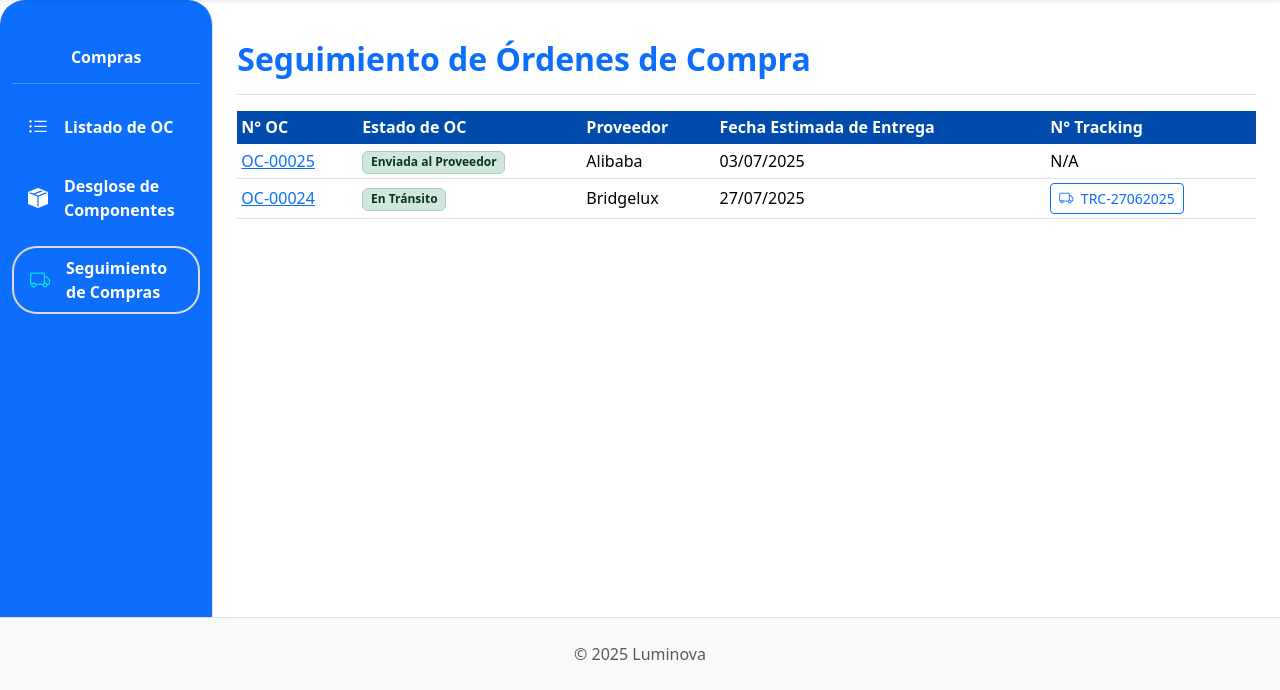
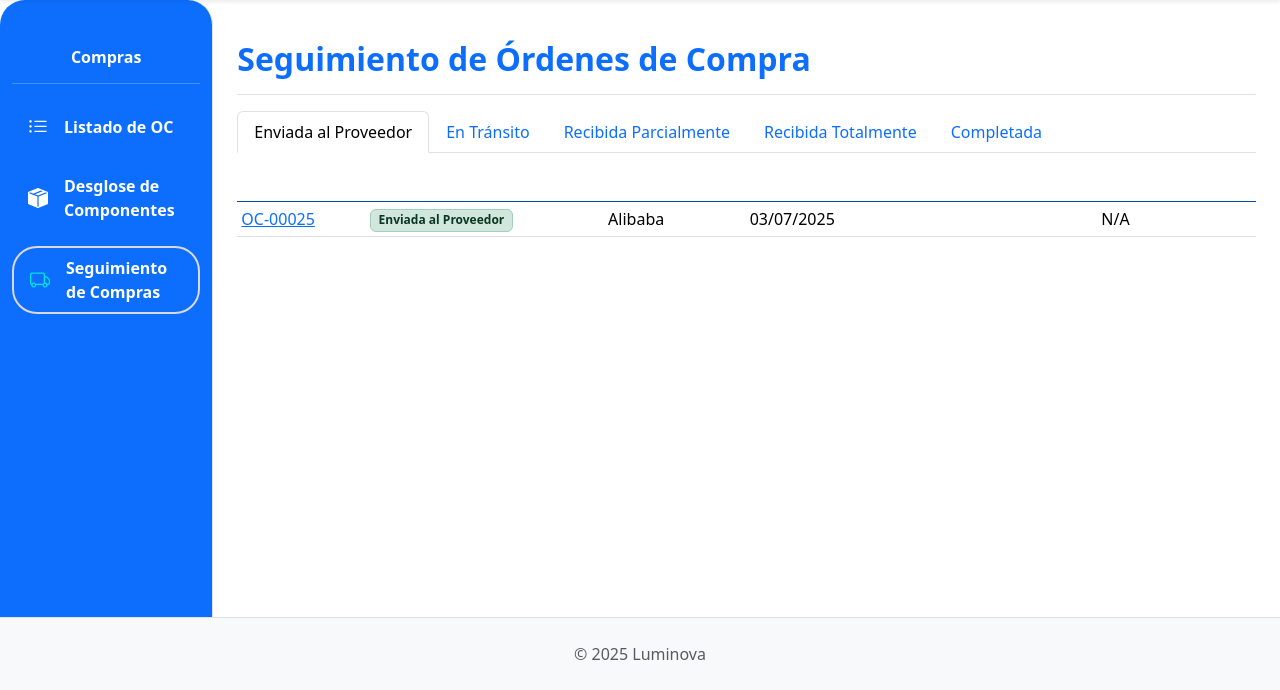
Before and after one commit to dgimenezdeveloper/refactor_luminova, a Django app: page /compras/compras/seguimiento/ in a window 1280 px wide. Shown: the part 110-800 px from the top of the page. Run offline with Django 5.2, Linux system fonts and the light colour scheme; a user stored in the database is signed in; data comes from the database, SQL or seed files in the repository; both versions use the stored data as it was after the commit; data that the repository does not hold is empty; some libraries are stand-ins or nearby versions.

Commit message:
Solucionado Pestañas en OC

```diff
--- a/App_LUMINOVA/templates/compras/seguimiento.html
+++ b/App_LUMINOVA/templates/compras/seguimiento.html
@@ -12,19 +12,29 @@
     <h1 class="h2 fw-bold text-primary">Seguimiento de Órdenes de Compra</h1>
 </div>
 
-<div class="table-responsive mt-3">
+<ul class="nav nav-tabs" id="ocTabs" role="tablist">
+  {% for estado, nombre, ocs in estados_oc_tabs %}
+    <li class="nav-item" role="presentation">
+      <button class="nav-link {% if forloop.first %}active{% endif %}" id="tab-{{ estado }}" data-bs-toggle="tab" data-bs-target="#tab-content-{{ estado }}" type="button" role="tab" aria-controls="tab-content-{{ estado }}" aria-selected="{% if forloop.first %}true{% else %}false{% endif %}">{{ nombre }}</button>
+    </li>
+  {% endfor %}
+</ul>
+<div class="tab-content mt-3" id="ocTabsContent">
+  {% for estado, nombre, ocs in estados_oc_tabs %}
+    <div class="tab-pane fade {% if forloop.first %}show active{% endif %}" id="tab-content-{{ estado }}" role="tabpanel" aria-labelledby="tab-{{ estado }}">
+      <div class="table-responsive">
         <table class="table table-hover table-sm align-middle">
-        <thead class="color-thead" >
+          <thead class="color-thead">
             <tr>
-            <th class="align-middle" style="background-color: #014BAC;">N° OC</th>
-            <th class="align-middle" style="background-color: #014BAC;">Estado de OC</th>
-            <th class="align-middle" style="background-color: #014BAC;">Proveedor</th>
-            <th class="align-middle" style="background-color: #014BAC;">Fecha Estimada de Entrega</th>
-            <th class="align-middle" style="background-color: #014BAC;">N° Tracking</th>
+              <th class="align-middle">N° OC</th>
+              <th class="align-middle">Estado de OC</th>
+              <th class="align-middle">Proveedor</th>
+              <th class="align-middle">Fecha Estimada de Entrega</th>
+              <th class="align-middle">N° Tracking</th>
             </tr>
           </thead>
           <tbody>
-          {% for oc in ordenes_en_seguimiento %}
+            {% for oc in ocs %}
             <tr>
               <td class="align-middle">
                   <a href="{% url 'App_LUMINOVA:compras_detalle_oc' oc.id %}">{{ oc.numero_orden }}</a>
@@ -48,10 +58,13 @@
             </tr>
             {% empty %}
             <tr>
-              <td colspan="5" class="text-center fst-italic text-muted py-3">No hay órdenes en seguimiento en este momento.</td>
+              <td colspan="5" class="text-center fst-italic text-muted py-3">No hay órdenes en este estado.</td>
             </tr>
             {% endfor %}
           </tbody>
         </table>
       </div>
+    </div>
+  {% endfor %}
+</div>
 {% endblock %}
--- a/App_LUMINOVA/views_compras.py
+++ b/App_LUMINOVA/views_compras.py
@@ -269,29 +269,36 @@ def compras_lista_oc_view(request):
 
     # Filtrar órdenes de tipo 'compra'
     # Asumiendo que tu modelo Orden tiene un campo 'tipo' y 'proveedor'
+    # Agrupar OCs por estado para las pestañas
+    from collections import OrderedDict
+    ESTADOS_OC = OrderedDict([
+        ("BORRADOR", "Borrador"),
+        ("APROBADA", "Aprobada"),
+        ("ENVIADA_PROVEEDOR", "Enviada a Proveedor"),
+        ("EN_TRANSITO", "En Tránsito"),
+        ("RECIBIDA_PARCIAL", "Recibida Parcial"),
+        ("RECIBIDA_TOTAL", "Recibida Total"),
+        ("COMPLETADA", "Completada"),
+        ("CANCELADA", "Cancelada"),
+    ])
     ordenes_compra = (
         Orden.objects.filter(tipo="compra")
-        .select_related(
-            "proveedor",  # Si el campo se llama 'proveedor' en el modelo Orden
-            "insumo_principal",  # Si el campo se llama 'insumo' en el modelo Orden
-        )
+        .select_related("proveedor", "insumo_principal")
         .order_by("-fecha_creacion")
     )
-
-    # Para un futuro modal de creación de OC
-    # from .forms import OrdenCompraForm # Necesitarás crear este formulario
-    # form_oc = OrdenCompraForm()
-    # oc_count = Orden.objects.filter(tipo='compra').count()
-    # next_oc_number = f"OC-{str(oc_count + 1).zfill(4)}"
-    # form_oc.fields['numero_orden'].initial = next_oc_number
-
+    ordenes_por_estado = {estado: [] for estado in ESTADOS_OC.keys()}
+    for oc in ordenes_compra:
+        if oc.estado in ordenes_por_estado:
+            ordenes_por_estado[oc.estado].append(oc)
+    # Preparar lista de tuplas para la plantilla: (estado, nombre, ocs)
+    estados_oc_tabs = []
+    for estado, nombre in ESTADOS_OC.items():
+        ocs = ordenes_por_estado.get(estado, [])
+        estados_oc_tabs.append((estado, nombre, ocs))
     context = {
-        "ordenes_list": ordenes_compra,  # Nombre genérico para la plantilla
+        "estados_oc_tabs": estados_oc_tabs,
         "titulo_seccion": "Listado de Órdenes de Compra",
-        # 'form_orden': form_oc, # Para el modal de creación
-        # 'tipo_orden_actual': 'compra',
     }
-    # Necesitarás una plantilla para esto, ej. 'compras/compras_lista_oc.html'
     return render(request, "compras/compras_lista_oc.html", context)
 
 
@@ -446,15 +453,24 @@ def compras_seguimiento_view(request):
     Muestra las Órdenes de Compra que ya fueron gestionadas y están
     en proceso de envío o recepción.
     """
-    estados_en_seguimiento = ["ENVIADA_PROVEEDOR", "EN_TRANSITO", "RECIBIDA_PARCIAL"]
-    ordenes = (
-        Orden.objects.filter(tipo="compra", estado__in=estados_en_seguimiento)
-        .select_related("proveedor")
-        .order_by("-fecha_creacion")
-    )
+    estados_en_seguimiento = [
+        ("ENVIADA_PROVEEDOR", "Enviada al Proveedor"),
+        ("EN_TRANSITO", "En Tránsito"),
+        ("RECIBIDA_PARCIAL", "Recibida Parcialmente"),
+        ("RECIBIDA_TOTAL", "Recibida Totalmente"),
+        ("COMPLETADA", "Completada"),
+    ]
+    estados_oc_tabs = []
+    for estado, nombre in estados_en_seguimiento:
+        ocs = (
+            Orden.objects.filter(tipo="compra", estado=estado)
+            .select_related("proveedor")
+            .order_by("-fecha_creacion")
+        )
+        estados_oc_tabs.append((estado, nombre, ocs))
 
     context = {
-        "ordenes_en_seguimiento": ordenes,
+        "estados_oc_tabs": estados_oc_tabs,
         "titulo_seccion": "Seguimiento de Órdenes de Compra",
     }
     return render(request, "compras/seguimiento.html", context)
```
Also changed, not shown: App_LUMINOVA/templates/compras/compras_lista_oc.html (+23 -22 lines), db.sqlite3. Lines whose indentation alone changed are shown as unchanged.
